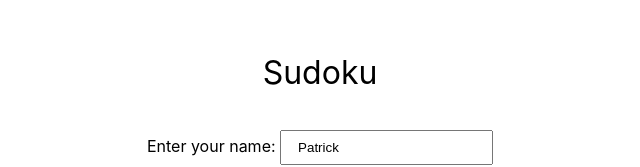
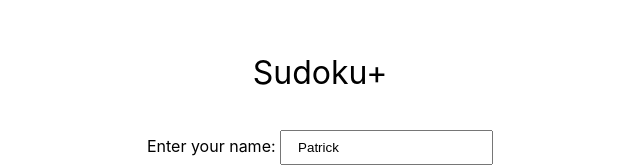
Before and after one commit to pniebrzydowski/vue-sudoku, a Vue app: page / in a window 1280 px wide. Shown: the part 226-393 px from the top of the page, without its empty margins (320-960 px from the left). Built offline with nearby package versions, Linux system fonts and the light colour scheme.

Commit message:
feat: update title on Splash Screen

```diff
--- a/src/components/screens/SplashScreen.vue
+++ b/src/components/screens/SplashScreen.vue
@@ -10,7 +10,7 @@ const game = useGameStore()
   <div class="full-screen-container">
     <div class="content">
       <header>
-        <h1>Sudoku</h1>
+        <h1>Sudoku+</h1>
       </header>
       <section class="user-input">
         Enter your name:
```
